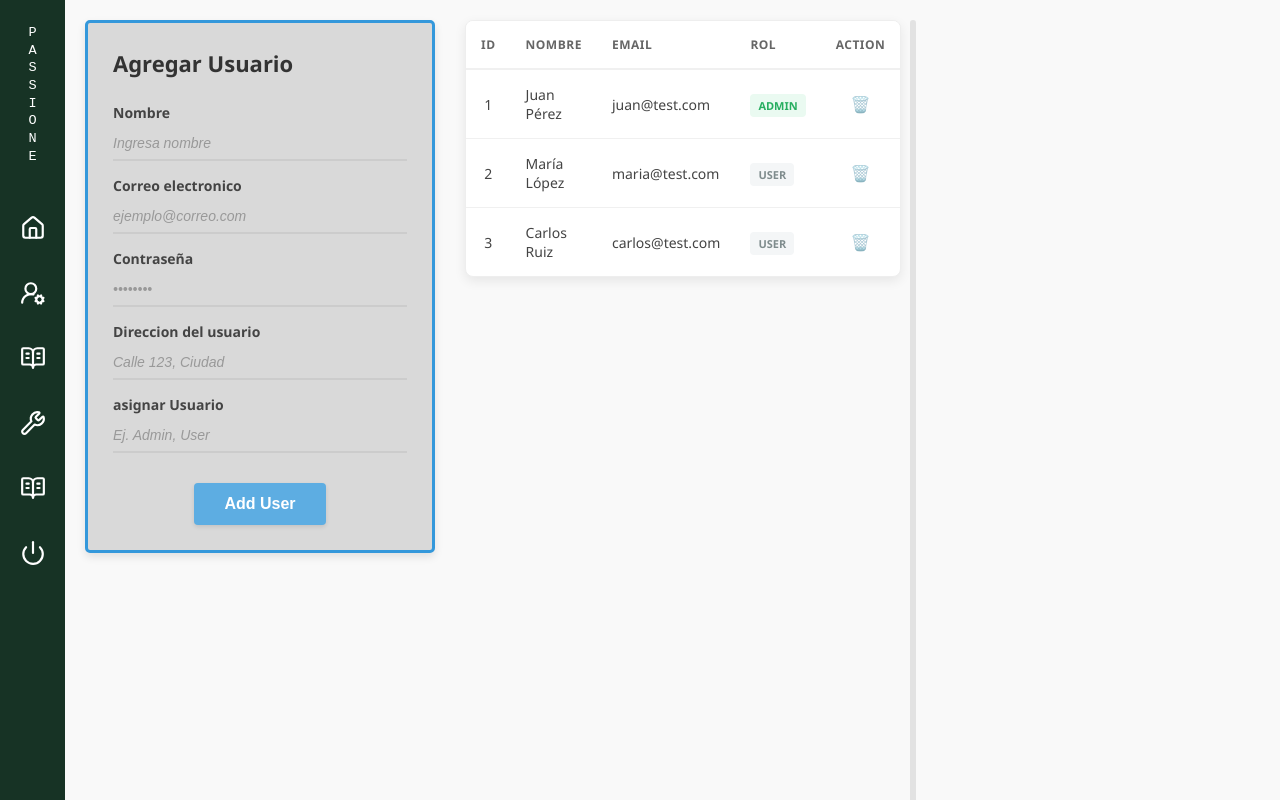
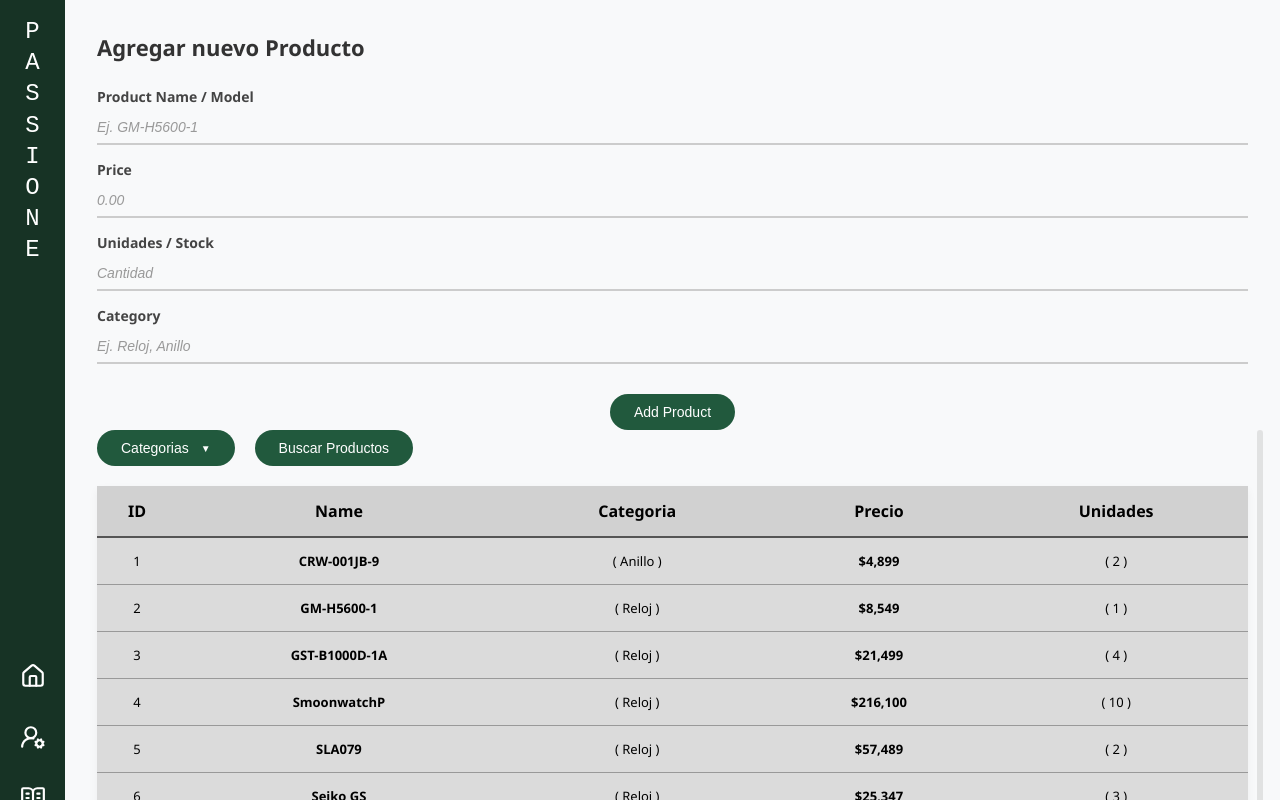
Before and after one commit to MONIGIR/Passione, a React (Vite) app in the folder passione/: page / in a window 1280 px wide. Shown: the top 800 px of the page. Built offline with nearby package versions, Linux system fonts and the light colour scheme.

Commit message:
cambioss menoress en la barra lateral

```diff
--- a/passione/src/main.jsx
+++ b/passione/src/main.jsx
@@ -4,11 +4,12 @@ import { createRoot } from 'react-dom/client';
 // Componente Principal que contiene todo (Dashboard + Barra Lateral + Tarjetas)
 import AdminDash from './modulos-jsx/AdminDashboard.jsx';
 import GestionUsuarios from './modulos-jsx/AdminUsuarios.jsx';
+import GestionInventario from './modulos-jsx/Inventario.jsx';
 // Estilos globales de la aplicación (si tienes uno, ej: index.css)
 // import './styles/index.css';
 
 createRoot(document.getElementById('root')).render(
 <StrictMode>
-    <GestionUsuarios />
+    <GestionInventario/>
 </StrictMode>
 );
--- /dev/null
+++ b/passione/src/modulos-jsx/Inventario.jsx
@@ -0,0 +1,151 @@
+import { useState, useEffect } from 'react';
+import BarraLateral from '../modulos-jsx/barraLateral';
+import '../styles/inventario.css';
+
+// Tus iconos de la barra lateral...
+import IconUsuario from '../assets/user.svg';
+import IconInicio from '../assets/house.svg';
+import IconInventario from '../assets/book-open-text.svg';
+import IconConfig from '../assets/wrench.svg';
+import IconOrdenes from '../assets/book-open-text.svg';
+import IconCerrarSesion from '../assets/power.svg';
+
+const GestionInventario = () => {
+const Botones = [
+    { imagen: IconInicio, texto: "Inicio", enlace: '#' },
+    { imagen: IconUsuario, texto: "Usuarios", enlace: '#' },
+    { imagen: IconInventario, texto: "Inventario", enlace: '#' },
+    { imagen: IconConfig, texto: "Configuracion", enlace: '#' },
+    { imagen: IconOrdenes, texto: "Ordenes", enlace: '#' },
+    { imagen: IconCerrarSesion, texto: "Cerrar sesion", enlace: '#' },
+];
+
+const [formData, setFormData] = useState({
+    nombreProducto: '',
+    codigo: '', // Si usas códigos como ID o nombres secundarios
+    precio: '',
+    stock: '',
+    categoria: ''
+});
+
+const [productos, setProductos] = useState([]);
+
+useEffect(() => {
+    // Datos cargados exactamente como se ven en tu imagen
+    const datosImagen = [
+    { id: 1, nombre: 'CRW-001JB-9', categoria: 'Anillo', precio: 4899, stock: 2 },
+    { id: 2, nombre: 'GM-H5600-1', categoria: 'Reloj', precio: 8549, stock: 1 },
+    { id: 3, nombre: 'GST-B1000D-1A', categoria: 'Reloj', precio: 21499, stock: 4 },
+    { id: 4, nombre: 'SmoonwatchP', categoria: 'Reloj', precio: 216100, stock: 10 },
+    { id: 5, nombre: 'SLA079', categoria: 'Reloj', precio: 57489, stock: 2 },
+    { id: 6, nombre: 'Seiko GS', categoria: 'Reloj', precio: 25347, stock: 3 },
+    { id: 7, nombre: 'marine Star', categoria: 'Reloj', precio: 6286, stock: 1 },
+    ];
+    setProductos(datosImagen);
+}, []);
+
+const handleChange = (e) => {
+    const { name, value } = e.target;
+    setFormData({ ...formData, [name]: value });
+};
+
+const handleSubmit = (e) => {
+    e.preventDefault();
+    if (!formData.nombreProducto || !formData.precio || !formData.stock) return;
+
+    const nuevoProd = {
+    id: productos.length + 1,
+    nombre: formData.nombreProducto,
+    categoria: formData.categoria || 'Reloj',
+    precio: parseFloat(formData.precio),
+    stock: parseInt(formData.stock)
+    };
+
+    setProductos([...productos, nuevoProd]);
+    setFormData({ nombreProducto: '', codigo: '', precio: '', stock: '', categoria: '' });
+};
+
+return (
+    <div className="dashboard-layout">
+    <BarraLateral botones={Botones} />
+
+    <div className="dashboard-main-content">
+        <div className="inventario-content-layout">
+
+          {/* COLUMNA IZQUIERDA: Formulario (Mantiene tu estética de marca) */}
+        <div className="formulario-seccion">
+            <div className="card-formulario-inventario">
+            <h2 className="titulo-formulario">Agregar nuevo Producto</h2>
+            <form onSubmit={handleSubmit} className="form-content">
+                <div className="form-group">
+                <label>Product Name / Model</label>
+                <input type="text" name="nombreProducto" value={formData.nombreProducto} onChange={handleChange} placeholder="Ej. GM-H5600-1" />
+                </div>
+                <div className="form-group">
+                <label>Price</label>
+                <input type="number" name="precio" value={formData.precio} onChange={handleChange} placeholder="0.00" />
+                </div>
+                <div className="form-group">
+                <label>Unidades / Stock</label>
+                <input type="number" name="stock" value={formData.stock} onChange={handleChange} placeholder="Cantidad" />
+                </div>
+                <div className="form-group">
+                <label>Category</label>
+                <input type="text" name="categoria" value={formData.categoria} onChange={handleChange} placeholder="Ej. Reloj, Anillo" />
+                </div>
+                <div className="contenedor-boton">
+                <button type="submit" className="btn-add-product">Add Product</button>
+                </div>
+            </form>
+            </div>
+        </div>
+
+          {/* COLUMNA DERECHA: Renderizado idéntico a tu nueva imagen */}
+        <div className="tabla-seccion">
+
+            {/* Controles Superiores de la Imagen */}
+            <div className="inventario-controles-superiores">
+            <button className="btn-control-verde btn-dropdown">
+                Categorias
+                <span className="flecha-dropdown">▼</span>
+            </button>
+            <button className="btn-control-verde">
+                Buscar Productos
+            </button>
+            </div>
+
+            {/* Contenedor de la Tabla Estilizada */}
+            <div className="contenedor-tabla-imagen">
+            <table className="tabla-estilo-imagen">
+                <thead>
+                <tr>
+                    <th>ID</th>
+                    <th>Name</th>
+                    <th>Categoria</th>
+                    <th>Precio</th>
+                    <th>Unidades</th>
+                </tr>
+                </thead>
+                <tbody>
+                {productos.map((prod) => (
+                    <tr key={prod.id}>
+                    <td className="col-id">{prod.id}</td>
+                    <td className="col-name">{prod.nombre}</td>
+                    <td className="col-categoria">( {prod.categoria} )</td>
+                    <td className="col-precio">${prod.precio.toLocaleString()}</td>
+                    <td className="col-unidades">( {prod.stock} )</td>
+                    </tr>
+                ))}
+                </tbody>
+            </table>
+            </div>
+
+        </div>
+
+        </div>
+    </div>
+    </div>
+);
+};
+
+export default GestionInventario;
--- a/passione/src/styles/BarraLateral.css
+++ b/passione/src/styles/BarraLateral.css
@@ -4,11 +4,11 @@
   display: flex;
   flex-direction: column;
   align-items: center;
-  padding: 1.5rem 0; /* Un poco menos de padding arriba para no empujar el texto */
+  padding: 1rem 0;/* Un poco menos de padding arriba para no empujar el texto */
   gap: 2rem; /* Reduce el espacio muerto entre el texto y los iconos */
-
   min-height: 100vh;
   box-sizing: border-box;
+
 }
 
 .TextoLateral {
@@ -17,12 +17,13 @@
   align-items: center;
   color: #ffffff;
   font-weight: 500;
+  font-size: 40px;
   letter-spacing: 0px;
-  margin-bottom: 0.5rem;
+  margin-bottom:auto;
 }
 
 .sidebarChar {
-  font-size: 0.85rem;
+  font-size: 1.5rem;
   line-height: 1.3;
   font-family: monospace, sans-serif;
 }
@@ -30,9 +31,10 @@
 .IconosLateral {
   display: flex;
   flex-direction: column;
-  gap: 1.25rem;
+  gap: 1rem;
   width: 100%;
   align-items: center;
+
 }
 
 .sidebar-link {
--- /dev/null
+++ b/passione/src/styles/inventario.css
@@ -0,0 +1,117 @@
+/* --- CONTROLES SUPERIORES (BOTONES VERDES) --- */
+.inventario-controles-superiores {
+    display: flex;
+    gap: 20px;
+    margin-bottom: 20px;
+    align-items: center;
+}
+
+.btn-control-verde {
+    background-color: #21593d; /* Verde oscuro idéntico a la imagen */
+    color: white;
+    border: none;
+    padding: 10px 24px;
+    font-size: 14px;
+    font-weight: 500;
+    border-radius: 25px; /* Hace los botones completamente ovalados */
+    cursor: pointer;
+    display: flex;
+    align-items: center;
+    gap: 12px;
+    transition: background-color 0.2s;
+}
+
+.btn-control-verde:hover {
+    background-color: #163d29;
+}
+
+.flecha-dropdown {
+    font-size: 10px;
+    transition: transform 0.2s;
+}
+
+/* --- CONTENEDOR GRIS DE LA TABLA --- */
+.contenedor-tabla-imagen {
+    background-color: #dbdbdb; /* El fondo gris uniforme inferior de la captura */
+    border-radius: 4px;
+    padding-bottom: 120px; /* Espacio gris vacío abajo según tu imagen */
+    box-shadow: 0 4px 10px rgba(0,0,0,0.05);
+    border-color: #000000;
+
+}
+
+.tabla-estilo-imagen {
+    width: 100%;
+    border-collapse: collapse;
+    background-color: transparent; /* Permite ver el fondo gris de su contenedor */
+}
+
+/* Cabeceras de columna */
+.tabla-estilo-imagen thead th {
+    font-size: 16px;
+    color: #000000;
+    font-weight: 600;
+    padding: 14px 10px;
+    border-bottom: 2px solid #555555; /* Línea divisoria de cabecera */
+    background-color: #d1d1d1; /* Un tono ligeramente más oscuro arriba */
+}
+
+/* Filas de la tabla */
+.tabla-estilo-imagen tbody tr {
+    border-bottom: 1px solid #999999; /* Líneas delgadas entre artículos */
+}
+
+.tabla-estilo-imagen tbody td {
+    padding: 14px 10px;
+    color: #000000;
+    font-size: 13px;
+    font-weight: 500;
+}
+
+/* --- ALINEACIÓN Y FORMATOS ESPECÍFICOS DE COLUMNAS --- */
+.col-id {
+    text-align: center;
+    width: 60px;
+}
+
+.col-name {
+    text-align: center;
+    font-weight: 600 !important;
+}
+
+.col-categoria {
+    text-align: center;
+    color: #222;
+}
+
+.col-precio {
+    text-align: center;
+    font-weight: 600 !important;
+}
+
+.col-unidades {
+    text-align: center;
+}
+
+/* Asegurar coherencia en el comportamiento responsivo del layout general */
+.formulario-seccion {
+    flex: 0 0 350px;
+}
+
+.tabla-seccion {
+    flex: 1;
+}
+.btn-add-product{
+    background-color:#21593d;
+    color:white;
+    border: none;
+        padding: 10px 24px;
+    font-size: 14px;
+    font-weight: 500;
+    border-radius: 25px; /* Hace los botones completamente ovalados */
+    cursor: pointer;
+    display: flex;
+    align-items: center;
+    gap: 12px;
+    transition: background-color 0.2s;
+}
```
